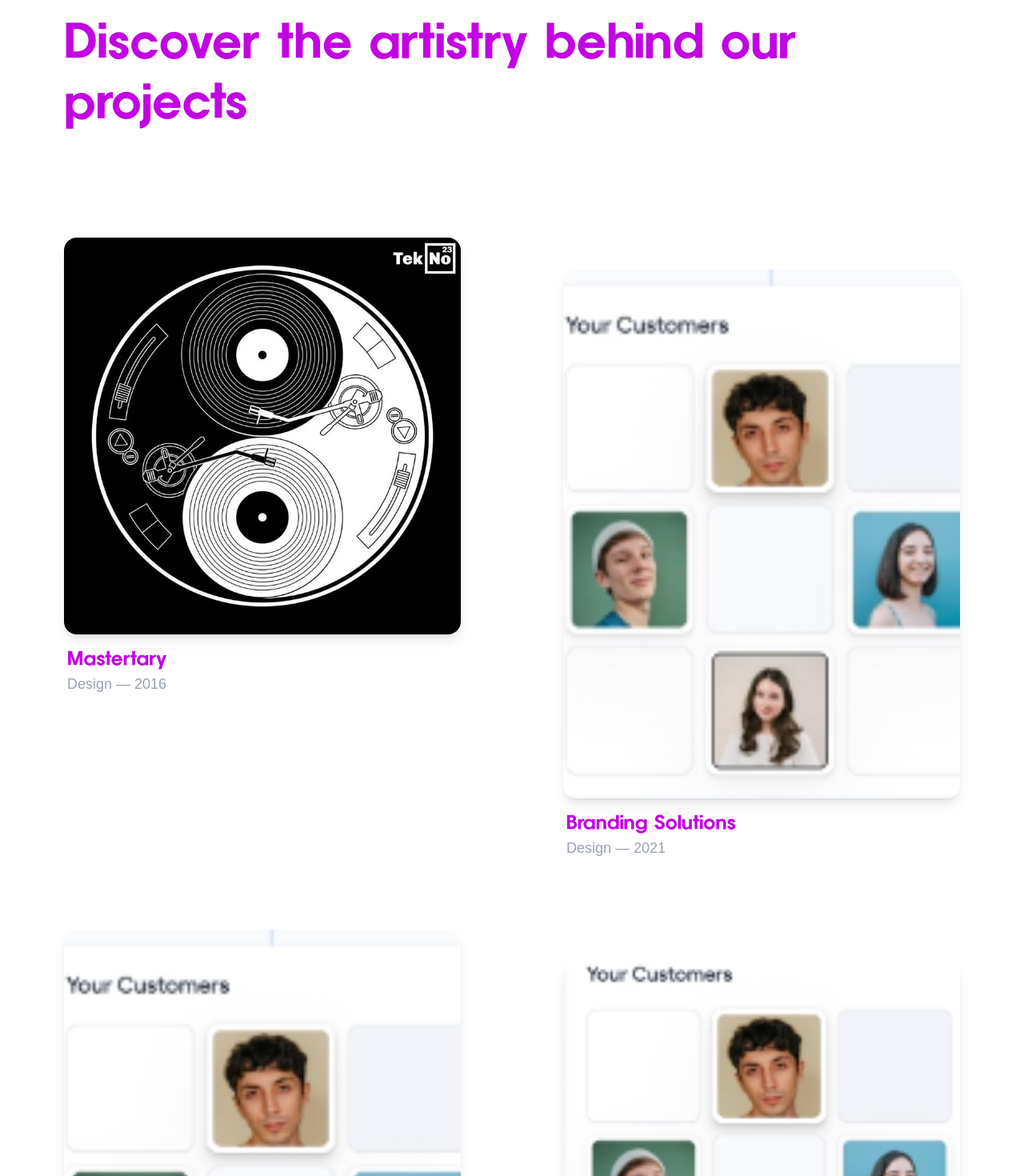
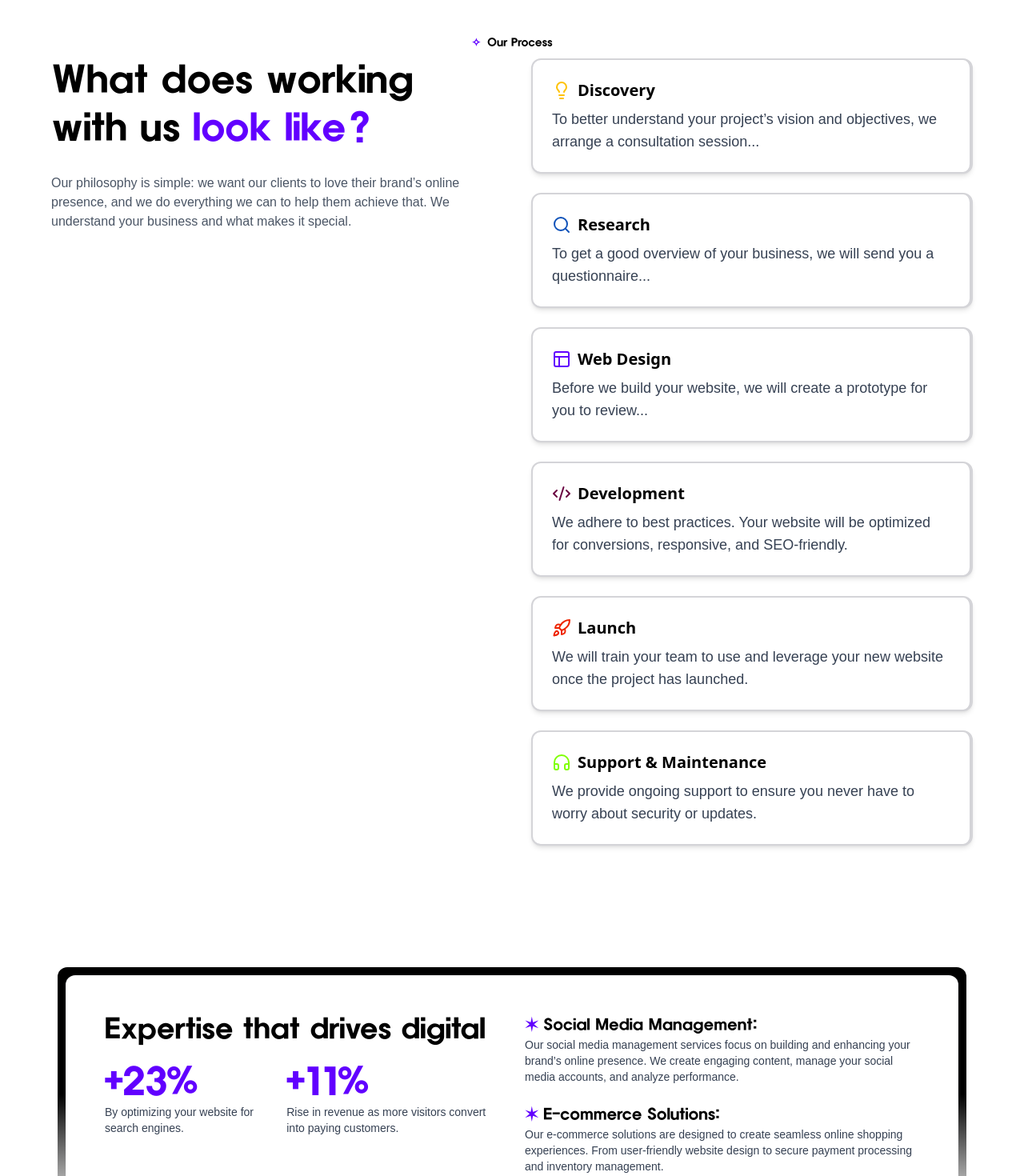
Before and after one commit to Hatchleap/Portfolio, a Next.js app: page / in a window 1280 px wide. Shown: the part 2500-3970 px from the top of the page at 80% size. Built offline with nearby package versions, Linux system fonts and the light colour scheme; a web font is replaced by a local one.

Commit message:
process and success section added

```diff
--- a/src/app/page.jsx
+++ b/src/app/page.jsx
@@ -6,6 +6,8 @@ import Services from "@/components/Services";
 import Testimonial from "@/components/Testimonial";
 import Marquee from "@/components/Marquee";
 import Homie from "@/components/Homie";
+import Process from "@/components/Process";
+import Success from "@/components/Success";
 
 export default function Home() {
   return (
@@ -15,6 +17,8 @@ export default function Home() {
       <Homie />
       <About />
       <Services />
+      <Process />
+      <Success />
       <Projects />
       <Contact />
       <Testimonial />
--- /dev/null
+++ b/src/components/Process.jsx
@@ -0,0 +1,140 @@
+"use client";
+
+import React from "react";
+import { motion } from "framer-motion";
+import {
+  Lightbulb,
+  Search,
+  Layout,
+  Code2,
+  Rocket,
+  Headphones,
+} from "lucide-react";
+
+const transition = { duration: 0.8, ease: [0.25, 0.1, 0.25, 1] };
+
+const containerVariants = {
+  hidden: {},
+  visible: {
+    transition: { staggerChildren: 0.3 },
+  },
+};
+
+const itemVariants = {
+  hidden: { filter: "blur(10px)", y: "20%", opacity: 0 },
+  visible: { filter: "blur(0)", y: "0%", opacity: 1, transition },
+};
+
+const steps = [
+  {
+    icon: <Lightbulb className="w-6 h-6 text-[#ffc200]" />,
+    title: "Discovery",
+    desc: "To better understand your project’s vision and objectives, we arrange a consultation session...",
+    color: "bg-white",
+  },
+  {
+    icon: <Search className="w-6 h-6 text-[#0f52b9]" />,
+    title: "Research",
+    desc: "To get a good overview of your business, we will send you a questionnaire...",
+    color: "bg-white",
+  },
+  {
+    icon: <Layout className="w-6 h-6 text-[#6100ff]" />,
+    title: "Web Design",
+    desc: "Before we build your website, we will create a prototype for you to review...",
+    color: "bg-white",
+  },
+  {
+    icon: <Code2 className="w-6 h-6 text-[#6a0241]" />,
+    title: "Development",
+    desc: "We adhere to best practices. Your website will be optimized for conversions, responsive, and SEO-friendly.",
+    color: "bg-white",
+  },
+  {
+    icon: <Rocket className="w-6 h-6 text-[#ee2400]" />,
+    title: "Launch",
+    desc: "We will train your team to use and leverage your new website once the project has launched.",
+    color: "bg-white",
+  },
+  {
+    icon: <Headphones className="w-6 h-6 text-[#7FFF00] " />,
+    title: "Support & Maintenance",
+    desc: "We provide ongoing support to ensure you never have to worry about security or updates.",
+    color: "bg-white",
+  },
+];
+
+const Process = () => {
+  return (
+    <section className="relative w-full px-6 md:px-16 py-20 ">
+      {/* Centered Section Heading */}
+      <div className="w-full flex justify-center ">
+        <motion.h2
+          initial={{ opacity: 0, y: 30 }}
+          whileInView={{ opacity: 1, y: 0 }}
+          transition={{ duration: 0.7 }}
+          viewport={{ once: true }}
+          className="flex items-center justify-center text-sm md:text-md font-light text-black leading-none px-4 py-3 md:sticky self-start"
+        >
+          <span className="text-[#6100ff] mr-2">✧</span>
+          Our Process
+        </motion.h2>
+      </div>
+
+      {/* Two-column layout */}
+      <div className="flex flex-col md:flex-row items-start justify-center gap-12">
+        {/* Left Text */}
+        <motion.div
+          className="w-full md:w-1/2 md:sticky md:top-20 space-y-6 self-start"
+          initial="hidden"
+          whileInView="visible"
+          viewport={{ once: true, amount: 0.3 }}
+          variants={containerVariants}
+        >
+          <motion.h2
+            variants={itemVariants}
+            className="text-3xl md:text-4xl lg:text-5xl font-bold leading-tight text-black"
+          >
+            What does working <br /> with us <span className="text-[#6100ff]">look like?</span>
+          </motion.h2>
+
+          <motion.p
+            variants={itemVariants}
+            className="text-gray-600 max-w-lg"
+          >
+            Our philosophy is simple: we want our clients to love their brand’s
+            online presence, and we do everything we can to help them achieve
+            that. We understand your business and what makes it special.
+          </motion.p>
+        </motion.div>
+
+        {/* Right Stacked Cards */}
+        <div className="w-full md:w-1/2 mt-8 md:mt-0 space-y-6">
+          {steps.map((step, idx) => (
+            <motion.div
+              key={idx}
+              variants={itemVariants}
+              initial="hidden"
+              whileInView="visible"
+              viewport={{ once: true, amount: 0.3 }}
+              className={`
+                ${step.color} stack-cards__item rounded-xl shadow-md p-6
+                flex flex-col gap-2
+                sticky top-16 md:top-24
+                border-2 border-r-4 border-zinc-300
+              `}
+            >
+              <div className="flex items-center gap-2 font-semibold text-lg md:text-xl text-black">
+                {step.icon}
+                {step.title}
+              </div>
+              <p className="text-sm md:text-lg text-gray-700">{step.desc}</p>
+            </motion.div>
+          ))}
+        </div>
+      </div>
+    </section>
+  );
+};
+
+export default Process;
--- /dev/null
+++ b/src/components/Success.jsx
@@ -0,0 +1,126 @@
+"use client";
+
+import React, { useEffect, useState } from "react";
+import { motion } from "framer-motion";
+
+// Counter animation
+const Counter = ({ from, to, duration }) => {
+  const [count, setCount] = useState(from);
+
+  useEffect(() => {
+    let start = from;
+    const end = to;
+    const increment = (end - start) / (duration * 60);
+
+    const timer = setInterval(() => {
+      start += increment;
+      if (start >= end) {
+        clearInterval(timer);
+        setCount(end);
+      } else {
+        setCount(Math.floor(start));
+      }
+    }, 16);
+
+    return () => clearInterval(timer);
+  }, [from, to, duration]);
+
+  return <span>{count}%</span>;
+};
+
+// Animation variants
+const transition = { duration: 0.8, ease: [0.25, 0.1, 0.25, 1] };
+
+const containerVariants = {
+  hidden: {},
+  visible: {
+    transition: { staggerChildren: 0.3 },
+  },
+};
+
+const itemVariants = {
+  hidden: { filter: "blur(10px)", y: "20%", opacity: 0 },
+  visible: { filter: "blur(0)", y: "0%", opacity: 1, transition },
+};
+
+const Success = () => {
+  return (
+    <section className="relative w-full flex justify-center px-4 py-16 bg-white">
+      {/* Border Wrapper with fade-out bottom */}
+      <motion.div
+        initial="hidden"
+        whileInView="visible"
+        viewport={{ once: true, amount: 0.3 }}
+        variants={containerVariants}
+        className="relative w-full max-w-6xl rounded-xl p-[10px] border-8 overflow-hidden"
+      >
+        {/* Top + side glowing border */}
+        <div className="absolute inset-0 rounded-xl pointer-events-none">
+          <div className="absolute inset-0 bg-gradient-to-b from-[#000000] via-[#000000] to-transparent  rounded-xl" />
+        </div>
+
+        {/* Inner Content */}
+        <div className="relative rounded-xl bg-white p-8 md:p-12 flex flex-col md:flex-row gap-8 border border-gray-200/40">
+          {/* Left Section */}
+          <motion.div
+            variants={itemVariants}
+            className="flex-1 text-black flex flex-col gap-6"
+          >
+            <h2 className="text-2xl md:text-3xl lg:text-4xl font-light">
+              Expertise that <span className="font-semibold">drives</span> digital
+            </h2>
+
+            {/* Stats */}
+            <div className="flex flex-col sm:flex-row gap-8">
+              <div>
+                <h2 className="md:text-5xl text-3xl font-bold text-[#6100ff]">
+                  +<Counter from={0} to={23} duration={2} />
+                </h2>
+                <p className="text-sm md:text-sm text-gray-700">
+                  By optimizing your website for search engines.
+                </p>
+              </div>
+              <div>
+                <h2 className="md:text-5xl text-3xl font-extrabold text-[#6100ff]">
+                  +<Counter from={0} to={11} duration={2} />
+                </h2>
+                <p className="text-sm text-gray-700">
+                  Rise in revenue as more visitors convert into paying customers.
+                </p>
+              </div>
+            </div>
+          </motion.div>
+
+          {/* Right Section */}
+          <motion.div
+            variants={itemVariants}
+            className="flex-1 text-gray-700 flex flex-col gap-6"
+          >
+            <div>
+              <h3 className="font-semibold text-lg md:text-xl text-black">
+                <span className="text-[#6100ff]">✶</span> Social Media Management:
+              </h3>
+              <p className="text-sm">
+                Our social media management services focus on building and enhancing
+                your brand’s online presence. We create engaging content, manage
+                your social media accounts, and analyze performance.
+              </p>
+            </div>
+            <div>
+              <h3 className="font-semibold text-lg md:text-xl text-black">
+                <span className="text-[#6100ff]">✶</span> E-commerce Solutions:
+              </h3>
+              <p className="text-sm">
+                Our e-commerce solutions are designed to create seamless online
+                shopping experiences. From user-friendly website design to secure
+                payment processing and inventory management.
+              </p>
+            </div>
+          </motion.div>
+        </div>
+      </motion.div>
+    </section>
+  );
+};
+
+export default Success;
```
